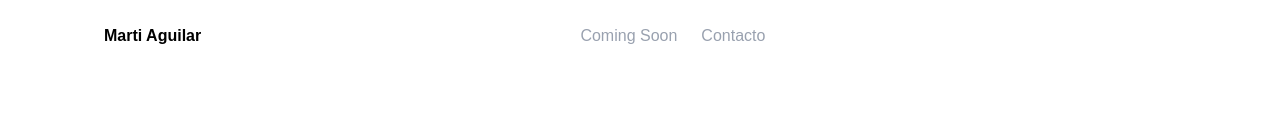
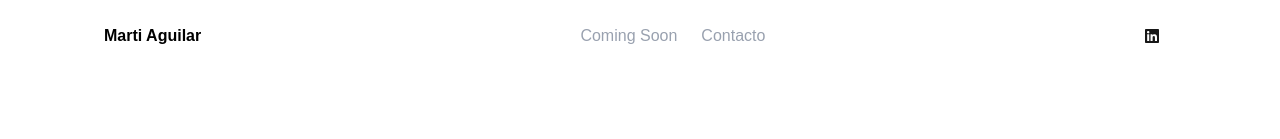
Before and after one commit to Owen-M9/martiaguilar, a Next.js app: page / in a window 1280 px wide. Shown: the top 139 px of the page. Built offline with nearby package versions, Linux system fonts and the light colour scheme; some icons are missing.

Commit message:
feat: agregado Linkedin y Pinterest a SocialLinks

```diff
--- a/components/SocialLinks.tsx
+++ b/components/SocialLinks.tsx
@@ -2,7 +2,9 @@ import {
   SiInstagram,
   SiYoutube,
   SiTiktok,
+  SiPinterest,
 } from "@icons-pack/react-simple-icons";
+import { FaLinkedin } from "react-icons/fa6";
 
 export default function SocialLinks() {
   return (
@@ -28,6 +30,20 @@ export default function SocialLinks() {
       >
         <SiYoutube />
       </a>
+      <a
+      href="https://www.linkedin.com/in/martina-aguilar/"
+        target="_blank"
+        rel="noopener noreferrer"
+      >
+        <FaLinkedin />
+      </a>
+      <a
+      href="https://www.pinterest.com/martiaguilar99/"
+      target="_blank"
+      rel="noopener noreferrer"
+    >
+      <SiPinterest />
+    </a>
     </div>
   );
 }
--- a/package.json
+++ b/package.json
@@ -13,7 +13,8 @@
     "lucide-react": "^1.27.0",
     "next": "16.2.12",
     "react": "19.2.4",
-    "react-dom": "19.2.4"
+    "react-dom": "19.2.4",
+    "react-icons": "^5.7.0"
   },
   "devDependencies": {
     "@tailwindcss/postcss": "^4",
```
Also changed, not shown: 1 other file (tests, documents, lock files or other folders).
